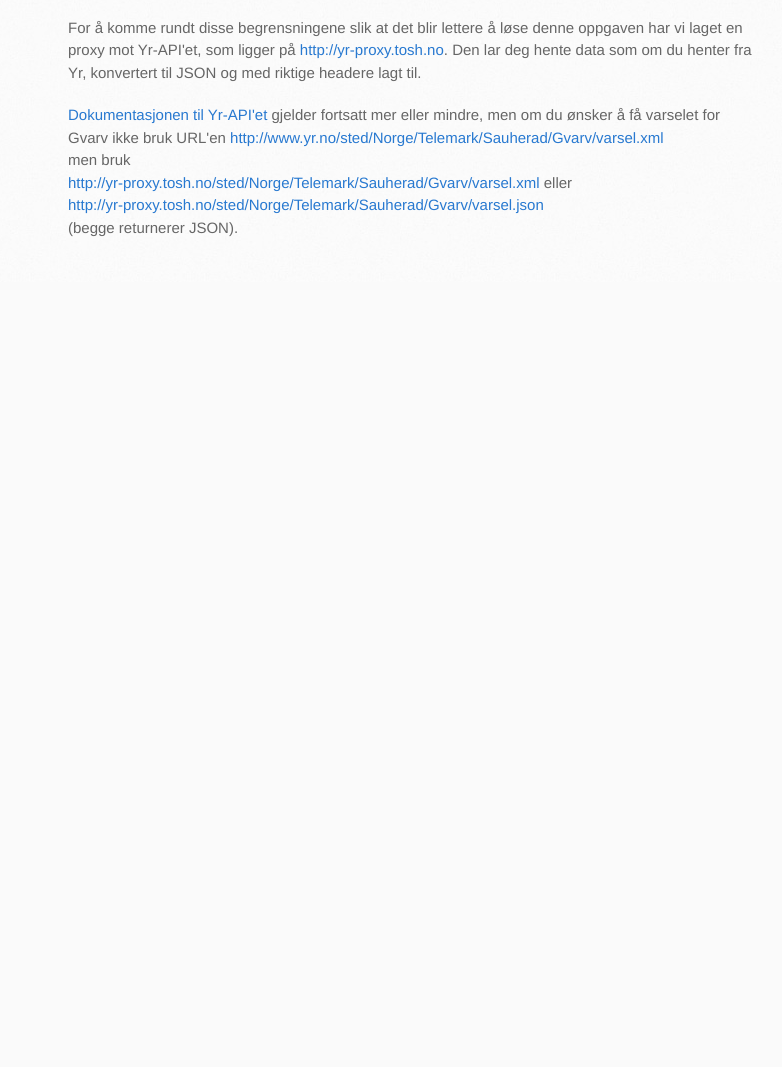
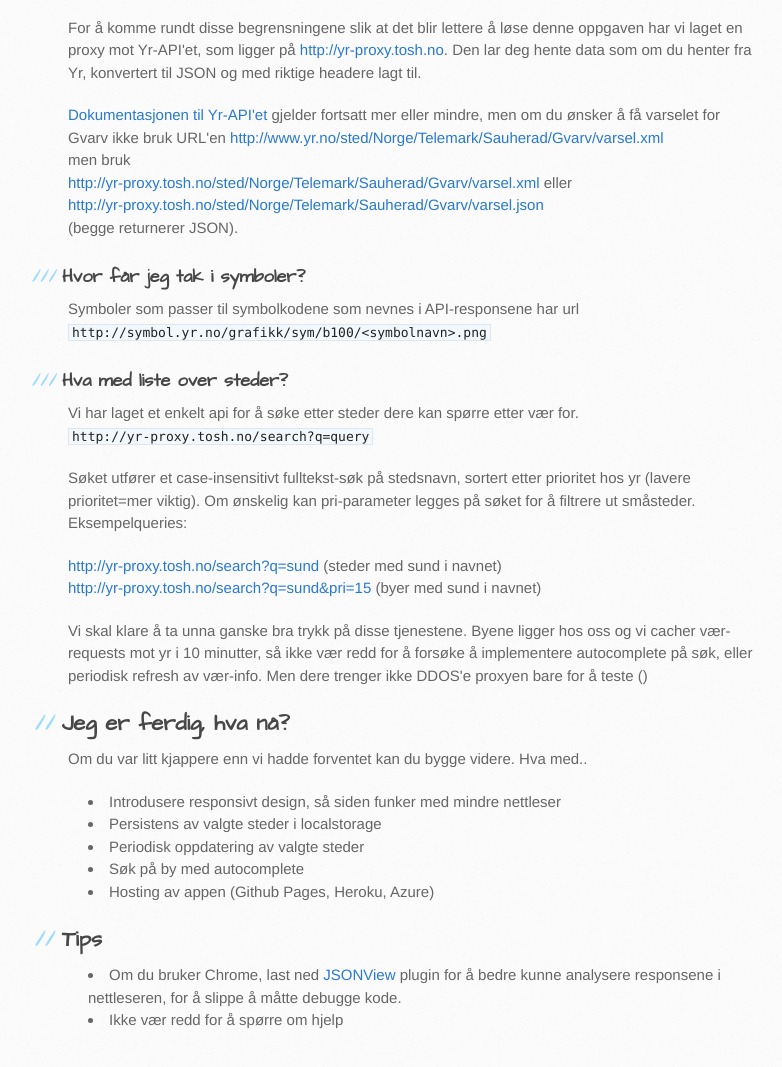
Before and after one commit to ToshB/fagfredag-spa, a plain HTML site: page oppgave.html in a window 1280 px wide. Shown: the part 809-1876 px from the top of the page, without its empty margins (102-884 px from the left). Before the commit the page ends 1091 px from the top, so only its background shows below. Drawn offline with Linux system fonts and the light colour scheme.

Commit message:
updated text

```diff
--- a/oppgave.html
+++ b/oppgave.html
@@ -47,7 +47,30 @@
           <p>For å komme rundt disse begrensningene slik at det blir lettere å løse denne oppgaven har vi laget en proxy mot Yr-API'et, som ligger på <a href="http://yr-proxy.tosh.no">http://yr-proxy.tosh.no</a>. Den lar deg hente data som om du henter fra Yr, konvertert til JSON og med riktige headere lagt til.</p>
           <p><a href="http://om.yr.no/verdata/xml/spesifikasjon/">Dokumentasjonen til Yr-API'et</a> gjelder fortsatt mer eller mindre, men om du ønsker å få varselet for Gvarv ikke bruk URL'en <a href="http://www.yr.no/sted/Norge/Telemark/Sauherad/Gvarv/varsel.xml">http://www.yr.no/sted/Norge/Telemark/Sauherad/Gvarv/varsel.xml</a></br> men bruk </br><a href="http://yr-proxy.tosh.no/sted/Norge/Telemark/Sauherad/Gvarv/varsel.xml">http://yr-proxy.tosh.no/sted/Norge/Telemark/Sauherad/Gvarv/varsel.xml</a> eller </br><a href="http://yr-proxy.tosh.no/sted/Norge/Telemark/Sauherad/Gvarv/varsel.json">http://yr-proxy.tosh.no/sted/Norge/Telemark/Sauherad/Gvarv/varsel.json</a> </br>(begge returnerer JSON).</p>
 
+          <h3>Hvor får jeg tak i symboler?</h3>
+          Symboler som passer til symbolkodene som nevnes i API-responsene har url <code>http://symbol.yr.no/grafikk/sym/b100/&lt;symbolnavn&gt;.png</code>
 
+          <h3>Hva med liste over steder?</h3>
+          <p>Vi har laget et enkelt api for å søke etter steder dere kan spørre etter vær for. </br><code>http://yr-proxy.tosh.no/search?q=query</code></p>
+          <p>Søket utfører et case-insensitivt fulltekst-søk på stedsnavn, sortert etter prioritet hos yr (lavere prioritet=mer viktig). Om ønskelig kan pri-parameter legges på søket for å filtrere ut småsteder. Eksempelqueries:<p>
+          <a href="http://yr-proxy.tosh.no/search?q=sund">http://yr-proxy.tosh.no/search?q=sund</a> (steder med sund i navnet)</br>
+          <a href="http://yr-proxy.tosh.no/search?q=sund&amp;pri=15">http://yr-proxy.tosh.no/search?q=sund&amp;pri=15</a> (byer med sund i navnet)
+          <p>Vi skal klare å ta unna ganske bra trykk på disse tjenestene. Byene ligger hos oss og vi cacher vær-requests mot yr i 10 minutter, så ikke vær redd for å forsøke å implementere autocomplete på søk, eller periodisk refresh av vær-info. Men dere trenger ikke DDOS'e proxyen bare for å teste ()
+
+          <h2>Jeg er ferdig, hva nå?</h2>
+          <p>Om du var litt kjappere enn vi hadde forventet kan du bygge videre. Hva med..</p>
+          <ul>
+            <li>Introdusere responsivt design, så siden funker med mindre nettleser</li>
+            <li>Persistens av valgte steder i localstorage</li>
+            <li>Periodisk oppdatering av valgte steder</li>
+            <li>Søk på by med autocomplete</li>
+            <li>Hosting av appen (Github Pages, Heroku, Azure)</li>
+          </ul>
+
+          <h2>Tips</h2>
+          <ul>
+          <li>Om du bruker Chrome, last ned <a href="https://chrome.google.com/webstore/detail/jsonview/chklaanhfefbnpoihckbnefhakgolnmc?hl=en">JSONView</a> plugin for å bedre kunne analysere responsene i nettleseren, for å slippe å måtte debugge kode.</li>
+          <li>Ikke vær redd for å spørre om hjelp</li>
         </section>
 
         <aside id="sidebar">
@@ -59,7 +82,6 @@
             <small>Oppgave</small>
             Durandal
           </a>
-          <p class="repo-owner"><a href="https://github.com/ToshB/fagfredag-spa"></a> is maintained by <a href="https://github.com/ToshB">ToshB</a>.</p>
 
           <p>This page was generated by <a href="pages.github.com">GitHub Pages</a> using the Architect theme by <a href="https://twitter.com/jasonlong">Jason Long</a>.</p>
         </aside>
```
Also changed, not shown: index.html (+0 -1 lines).
